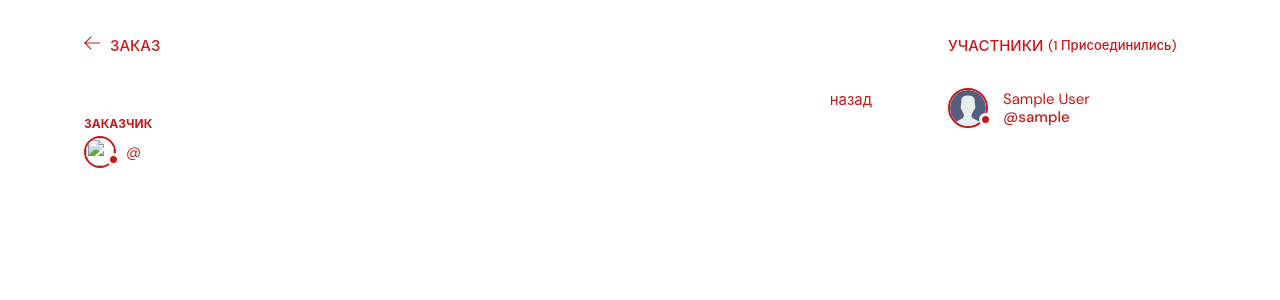
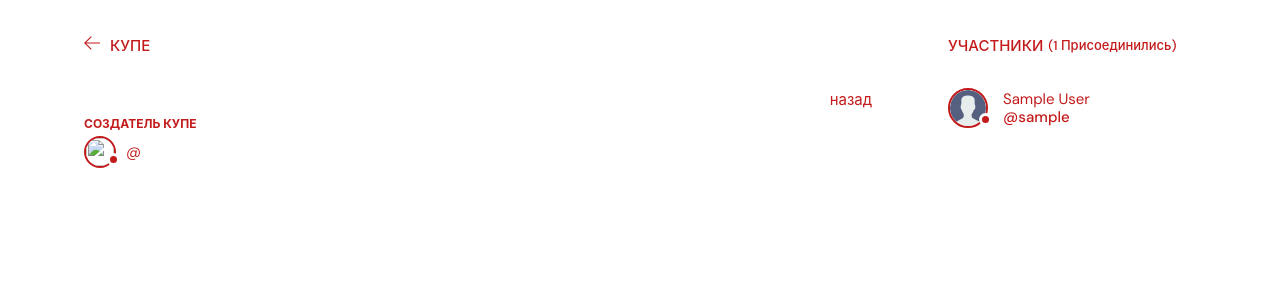
Before and after one commit to IT-Continue/Opportunity-Cup-2023-IT-final, a Django app: template GoodTrain/goodtrain/base/templates/base/job.html in a window 1280 px wide. Shown: the part 158-458 px from the top of the page. Run offline with Django 3.2, Linux system fonts and the light colour scheme; the template is opened without the code that fills it: values that come from a table or form of the project are taken from there, others are empty; the visitor is signed in with stand-in values (Sample User, id 1); data comes from the database, SQL or seed files in the repository.

Commit message:
Купе

```diff
--- a/GoodTrain/goodtrain/base/templates/base/job.html
+++ b/GoodTrain/goodtrain/base/templates/base/job.html
@@ -15,7 +15,7 @@
               </path>
             </svg>
           </a>
-          <h3>Заказ</h3>
+          <h3>Купе</h3>
         </div>
         {% if job_customer == request.user %}
         <div class="job__topRight">
@@ -57,7 +57,7 @@
             <span>{{job.created|timesince}} назад</span>
           </div>
           <div class="job__hosted">
-            <p>Заказчик</p>
+            <p>Создатель купе</p>
             <a href="{% url 'user-profile' job_customer.id %}" class="job__author">
               <div class="avatar avatar--small">
                 <img src="{{job_customer.avatar.url}}" />
--- a/Opportunity-Cup-2023-IT/base/templates/base/job.html
+++ b/Opportunity-Cup-2023-IT/base/templates/base/job.html
@@ -15,7 +15,7 @@
               </path>
             </svg>
           </a>
-          <h3>Заказ</h3>
+          <h3>Купе</h3>
         </div>
         {% if job_customer == request.user %}
         <div class="job__topRight">
@@ -57,7 +57,7 @@
             <span>{{job.created|timesince}} назад</span>
           </div>
           <div class="job__hosted">
-            <p>Заказчик</p>
+            <p>Создатель купе</p>
             <a href="{% url 'user-profile' job_customer.id %}" class="job__author">
               <div class="avatar avatar--small">
                 <img src="{{job_customer.avatar.url}}" />
```
